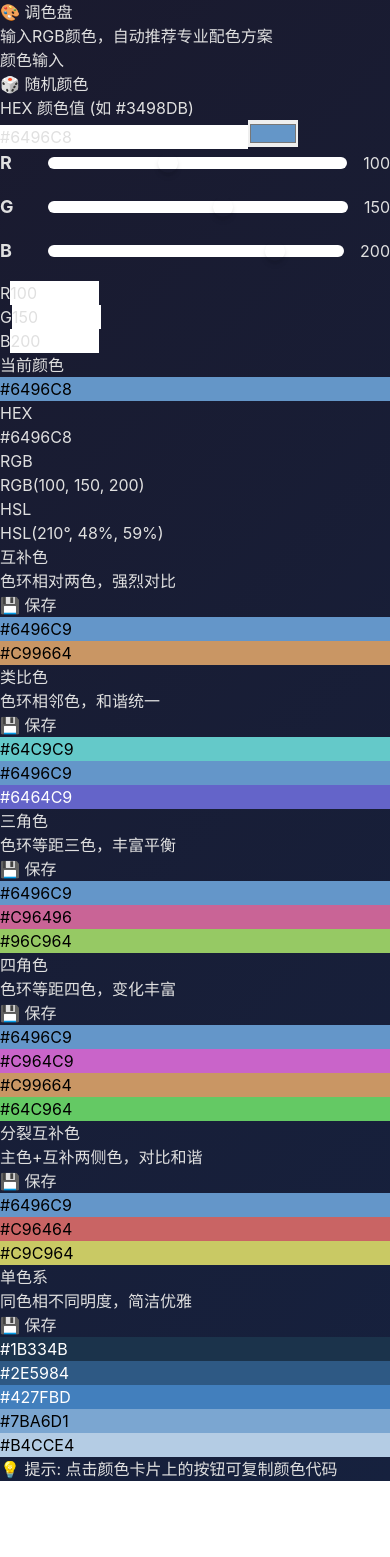
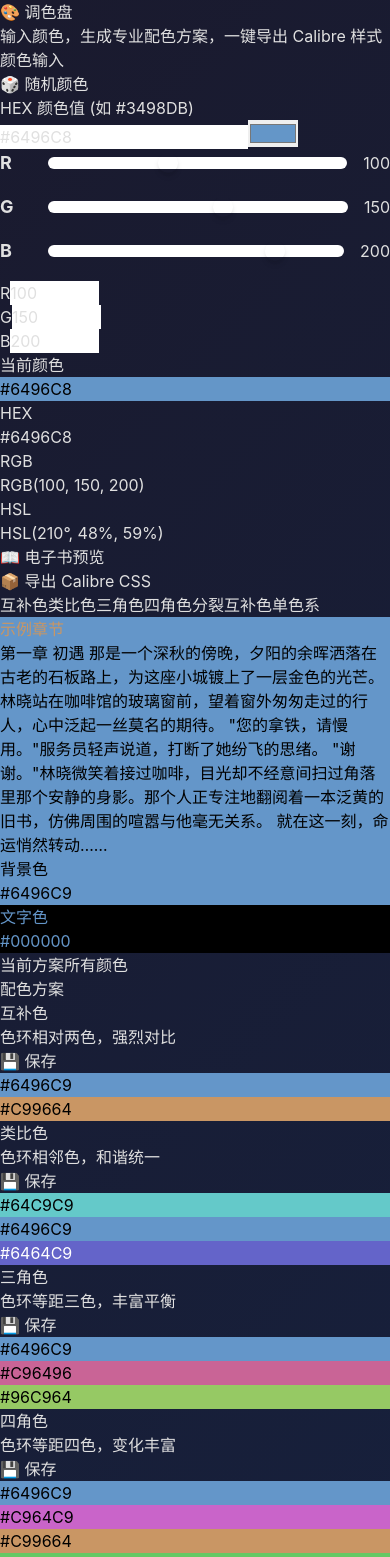
Before and after one commit to HumSunTT/Calibre-ColorPalette, a React (Vite) app: page / in a window 390 px wide. Shown: the top 1557 px of the page. Before the commit the page ends 1481 px from the top, so only its background shows below. Built offline with nearby package versions, Linux system fonts and the light colour scheme.

Commit message:
Add ebook preview and Calibre CSS export feature
- Add TextPreview component with sample text display
- Add one-click Calibre CSS export with complete styling
- Redesign layout: color input on left, preview in center, schemes on right
- Update README with Calibre usage instructions

```diff
--- a/src/App.tsx
+++ b/src/App.tsx
@@ -1,11 +1,13 @@
 import React, { useState } from 'react';
-import { RGB, HarmonyScheme } from './types/color';
+import { RGB } from './types/color';
 import { generateRandomColor } from './utils/harmonySchemes';
-import { generateId, savePalette } from './utils/storage';
 import ColorInput from './components/ColorInput';
 import ColorPreview from './components/ColorPreview';
 import PaletteSchemeItem from './components/PaletteSchemeItem';
+import TextPreview from './components/TextPreview';
 import SavedPalettes from './components/SavedPalettes';
+import { HarmonyScheme } from './types/color';
+import { generateId, savePalette } from './utils/storage';
 
 const App: React.FC = () => {
   const [rgb, setRgb] = useState<RGB>({ r: 100, g: 150, b: 200 });
@@ -39,32 +41,35 @@ const App: React.FC = () => {
   };
 
   return (
-    <div className="min-h-screen py-8 px-4">
-      <div className="max-w-full mx-auto px-4">
+    <div className="min-h-screen py-6 px-4">
+      <div className="max-w-7xl mx-auto">
         <header className="text-center mb-6">
           <h1 className="text-4xl font-bold text-white mb-2">
             🎨 调色盘
           </h1>
           <p className="text-gray-400">
-            输入RGB颜色，自动推荐专业配色方案
+            输入颜色，生成专业配色方案，一键导出 Calibre 样式
           </p>
         </header>
 
         {savedNotification && (
-          <div className="fixed top-4 right-4 bg-green-500 text-white px-6 py-3 rounded-lg shadow-lg z-50 animate-pulse">
+          <div className="fixed top-4 right-4 bg-green-500 text-white px-6 py-3 rounded-lg shadow-lg z-50">
             ✅ 配色方案已保存!
           </div>
         )}
 
-        <div className="flex flex-col lg:flex-row gap-6">
-          {/* 左侧：颜色输入和预览 */}
-          <div className="lg:w-80 flex-shrink-0 space-y-4">
+        <div className="grid grid-cols-1 lg:grid-cols-12 gap-6">
+          <div className="lg:col-span-3 space-y-4">
             <ColorInput rgb={rgb} onChange={setRgb} onRandom={handleRandom} />
             <ColorPreview rgb={rgb} />
           </div>
 
-          {/* 右侧：所有配色方案纵向排列 */}
-          <div className="flex-1 space-y-4">
+          <div className="lg:col-span-5">
+            <TextPreview baseColor={rgb} />
+          </div>
+
+          <div className="lg:col-span-4 space-y-3">
+            <h2 className="text-lg font-bold text-white">配色方案</h2>
             {schemes.map((scheme) => (
               <PaletteSchemeItem
                 key={scheme}
@@ -81,7 +86,7 @@ const App: React.FC = () => {
         </div>
 
         <footer className="text-center mt-8 text-gray-500 text-sm">
-          <p>💡 提示: 点击颜色卡片上的按钮可复制颜色代码</p>
+          <p>💡 点击颜色卡片复制色值，点击"导出 Calibre CSS"一键获取阅读器样式</p>
         </footer>
       </div>
     </div>
--- /dev/null
+++ b/src/components/TextPreview.tsx
@@ -0,0 +1,272 @@
+import React, { useState } from 'react';
+import { RGB, HarmonyScheme, HARMONY_NAMES } from '../types/color';
+import { generateHarmony } from '../utils/harmonySchemes';
+import { rgbToHex, getContrastColor } from '../utils/colorConversion';
+import { rgbToCssString, copyToClipboard } from '../utils/storage';
+
+interface TextPreviewProps {
+  baseColor: RGB;
+}
+
+const SAMPLE_TEXT = `第一章 初遇
+
+那是一个深秋的傍晚，夕阳的余晖洒落在古老的石板路上，为这座小城镀上了一层金色的光芒。林晓站在咖啡馆的玻璃窗前，望着窗外匆匆走过的行人，心中泛起一丝莫名的期待。
+
+"您的拿铁，请慢用。"服务员轻声说道，打断了她纷飞的思绪。
+
+"谢谢。"林晓微笑着接过咖啡，目光却不经意间扫过角落里那个安静的身影。那个人正专注地翻阅着一本泛黄的旧书，仿佛周围的喧嚣与他毫无关系。
+
+就在这一刻，命运悄然转动……`;
+
+const schemes: HarmonyScheme[] = [
+  'complementary',
+  'analogous',
+  'triadic',
+  'square',
+  'split-complementary',
+  'monochromatic',
+];
+
+const generateCalibreCSS = (bgColor: RGB, textColor: string, accentColor: RGB): string => {
+  const bgHex = rgbToHex(bgColor);
+  const accentHex = rgbToHex(accentColor);
+
+  return `/* Calibre 阅读器样式 - 配色方案 */
+/* 使用方法：Calibre -> 首选项 -> 外观 -> 样式 -> 粘贴此CSS */
+
+body {
+    background-color: ${bgHex};
+    color: ${textColor};
+    font-family: "Noto Serif CJK SC", "Source Han Serif CN", "宋体", serif;
+    line-height: 1.8;
+    padding: 20px 30px;
+}
+
+h1, h2, h3 {
+    color: ${accentHex};
+    margin-top: 1.5em;
+    margin-bottom: 0.8em;
+}
+
+h1 { font-size: 1.8em; }
+h2 { font-size: 1.5em; }
+h3 { font-size: 1.3em; }
+
+p {
+    text-indent: 2em;
+    margin: 0.8em 0;
+}
+
+a {
+    color: ${accentHex};
+    text-decoration: none;
+}
+
+a:hover {
+    text-decoration: underline;
+}
+
+blockquote {
+    border-left: 3px solid ${accentHex};
+    margin: 1em 0;
+    padding: 0.5em 1em;
+    background-color: rgba(255,255,255,0.05);
+}
+
+code, pre {
+    background-color: rgba(0,0,0,0.2);
+    padding: 2px 6px;
+    border-radius: 4px;
+}
+
+hr {
+    border: none;
+    border-top: 1px solid ${accentHex}40;
+    margin: 2em 0;
+}
+
+table {
+    border-collapse: collapse;
+    margin: 1em auto;
+}
+
+th, td {
+    border: 1px solid ${accentHex}60;
+    padding: 8px 12px;
+}
+
+th {
+    background-color: rgba(0,0,0,0.2);
+}`;
+};
+
+const TextPreview: React.FC<TextPreviewProps> = ({ baseColor }) => {
+  const [selectedScheme, setSelectedScheme] = useState<HarmonyScheme>('complementary');
+  const [copied, setCopied] = useState<string | null>(null);
+  const [showCSSModal, setShowCSSModal] = useState(false);
+
+  const { colors } = generateHarmony(baseColor, selectedScheme);
+
+  const bgColor = colors[0];
+  const textColor = getContrastColor(bgColor);
+  const accentColor = colors[1] || colors[0];
+  const calibreCSS = generateCalibreCSS(bgColor, textColor, accentColor);
+
+  const handleCopy = async (text: string, type: string) => {
+    const success = await copyToClipboard(text);
+    if (success) {
+      setCopied(type);
+      setTimeout(() => setCopied(null), 1500);
+    }
+  };
+
+  const handleCopyCSS = (type: string) => {
+    let cssCode = '';
+    if (type === 'simple') {
+      cssCode = `background-color: ${rgbToHex(bgColor)};\ncolor: ${textColor};`;
+    }
+    handleCopy(cssCode, type);
+  };
+
+  return (
+    <div className="space-y-4">
+      <div className="flex items-center justify-between">
+        <h2 className="text-xl font-bold text-white">📖 电子书预览</h2>
+        <div className="flex gap-2">
+          <button
+            onClick={() => setShowCSSModal(true)}
+            className="px-3 py-1.5 bg-purple-600 hover:bg-purple-500 text-white rounded-lg text-sm font-medium transition-colors"
+          >
+            📦 导出 Calibre CSS
+          </button>
+        </div>
+      </div>
+
+      <div className="flex flex-wrap gap-2">
+        {schemes.map((scheme) => (
+          <button
+            key={scheme}
+            onClick={() => setSelectedScheme(scheme)}
+            className={`px-3 py-1 rounded-lg text-sm font-medium transition-all ${
+              selectedScheme === scheme
+                ? 'bg-blue-600 text-white'
+                : 'bg-gray-700 text-gray-300 hover:bg-gray-600'
+            }`}
+          >
+            {HARMONY_NAMES[scheme]}
+          </button>
+        ))}
+      </div>
+
+      <div
+        className="rounded-xl p-6 shadow-xl transition-all duration-300 cursor-pointer"
+        style={{ backgroundColor: rgbToCssString(bgColor) }}
+        onClick={() => handleCopyCSS('simple')}
+        title="点击复制简单CSS"
+      >
+        <div
+          className="prose max-w-none"
+          style={{ color: textColor }}
+        >
+          <h1
+            className="text-2xl font-bold mb-4"
+            style={{ color: rgbToCssString(accentColor) }}
+          >
+            示例章节
+          </h1>
+          <div className="text-base leading-relaxed whitespace-pre-wrap font-serif">
+            {SAMPLE_TEXT}
+          </div>
+        </div>
+      </div>
+
+      <div className="grid grid-cols-2 gap-3">
+        <div
+          className="rounded-lg p-3 cursor-pointer hover:opacity-80 transition-opacity"
+          style={{ backgroundColor: rgbToCssString(bgColor) }}
+          onClick={() => handleCopy(rgbToHex(bgColor), 'bg')}
+          title="点击复制"
+        >
+          <div className="text-xs opacity-70" style={{ color: textColor }}>背景色</div>
+          <div className="font-mono font-medium" style={{ color: textColor }}>
+            {rgbToHex(bgColor)}
+          </div>
+          {copied === 'bg' && (
+            <div className="text-xs mt-1" style={{ color: textColor }}>✓ 已复制</div>
+          )}
+        </div>
+        <div
+          className="rounded-lg p-3 cursor-pointer hover:opacity-80 transition-opacity"
+          style={{ backgroundColor: textColor }}
+          onClick={() => handleCopy(textColor, 'text')}
+          title="点击复制"
+        >
+          <div className="text-xs opacity-70" style={{ color: rgbToCssString(bgColor) }}>文字色</div>
+          <div className="font-mono font-medium" style={{ color: rgbToCssString(bgColor) }}>
+            {textColor}
+          </div>
+          {copied === 'text' && (
+            <div className="text-xs mt-1" style={{ color: rgbToCssString(bgColor) }}>✓ 已复制</div>
+          )}
+        </div>
+      </div>
+
+      <div className="bg-gray-800/50 rounded-lg p-3">
+        <div className="text-xs text-gray-400 mb-2">当前方案所有颜色</div>
+        <div className="flex gap-2">
+          {colors.map((color, index) => (
+            <div
+              key={index}
+              className="flex-1 h-8 rounded cursor-pointer hover:scale-105 transition-transform"
+              style={{ backgroundColor: rgbToCssString(color) }}
+              onClick={() => handleCopy(rgbToHex(color), `color-${index}`)}
+              title={`${rgbToHex(color)} - 点击复制`}
+            />
+          ))}
+        </div>
+      </div>
+
+      {showCSSModal && (
+        <div className="fixed inset-0 bg-black/70 flex items-center justify-center z-50 p-4" onClick={() => setShowCSSModal(false)}>
+          <div className="bg-gray-800 rounded-xl p-6 max-w-2xl w-full max-h-[80vh] overflow-auto" onClick={e => e.stopPropagation()}>
+            <div className="flex justify-between items-center mb-4">
+              <h3 className="text-xl font-bold text-white">📦 Calibre CSS 样式</h3>
+              <button
+                onClick={() => setShowCSSModal(false)}
+                className="text-gray-400 hover:text-white text-2xl"
+              >
+                ×
+              </button>
+            </div>
+
+            <div className="bg-gray-900 rounded-lg p-4 mb-4 overflow-x-auto">
+              <pre className="text-green-400 text-sm whitespace-pre-wrap">{calibreCSS}</pre>
+            </div>
+
+            <div className="flex gap-3">
+              <button
+                onClick={() => handleCopy(calibreCSS, 'calibre')}
+                className="flex-1 px-4 py-2 bg-green-600 hover:bg-green-500 text-white rounded-lg font-medium transition-colors"
+              >
+                {copied === 'calibre' ? '✓ 已复制到剪贴板' : '📋 一键复制 CSS'}
+              </button>
+            </div>
+
+            <div className="mt-4 text-sm text-gray-400 space-y-2">
+              <p className="font-medium text-white">使用方法：</p>
+              <ol className="list-decimal list-inside space-y-1">
+                <li>打开 Calibre 阅读器</li>
+                <li>点击 <code className="bg-gray-700 px-1 rounded">首选项</code> → <code className="bg-gray-700 px-1 rounded">外观</code></li>
+                <li>选择 <code className="bg-gray-700 px-1 rounded">样式</code> 选项卡</li>
+                <li>将复制的 CSS 粘贴到样式框中</li>
+                <li>点击应用，享受新配色！</li>
+              </ol>
+            </div>
+          </div>
+        </div>
+      )}
+    </div>
+  );
+};
+
+export default TextPreview;
```
Also changed, not shown: 1 other file (tests, documents, lock files or other folders).
